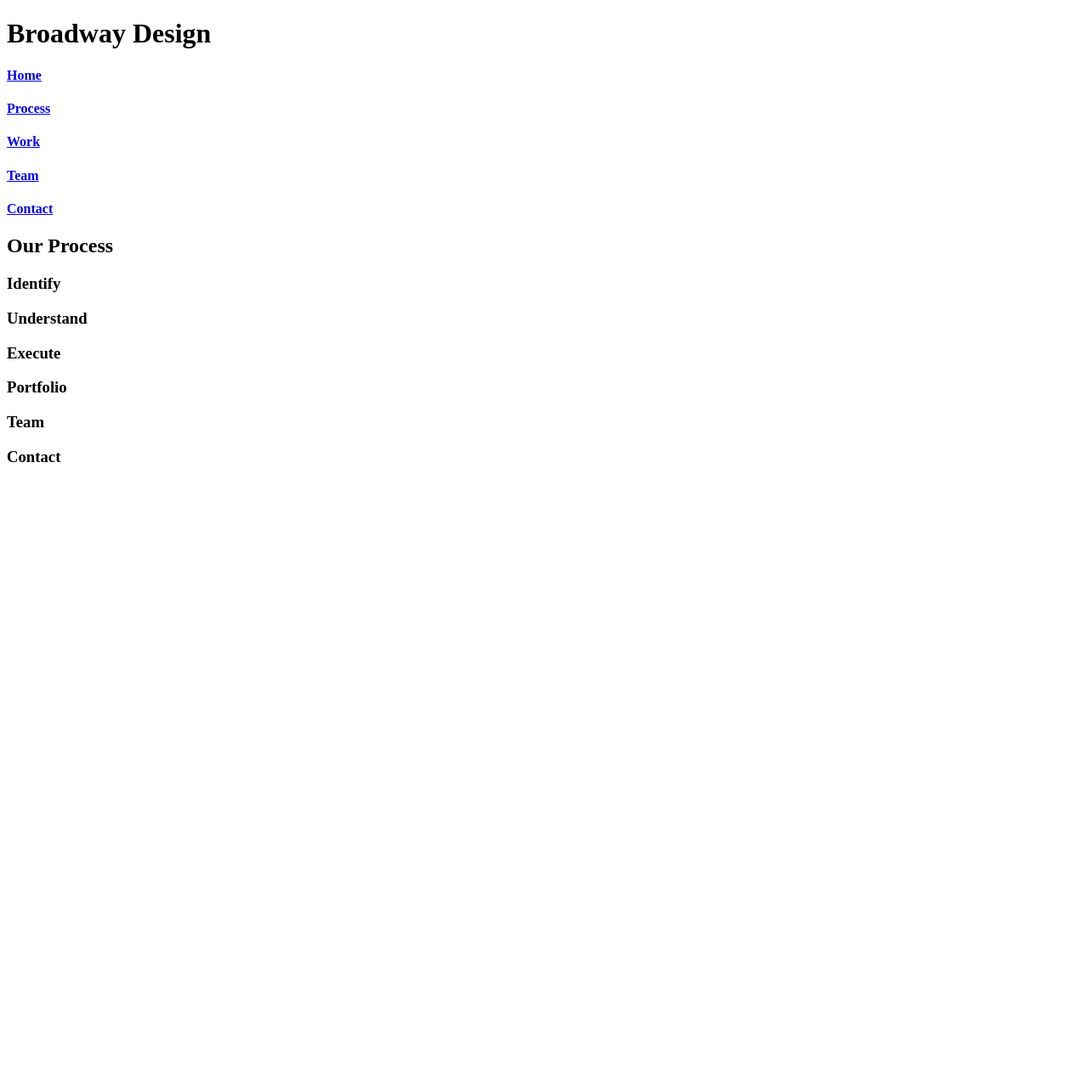
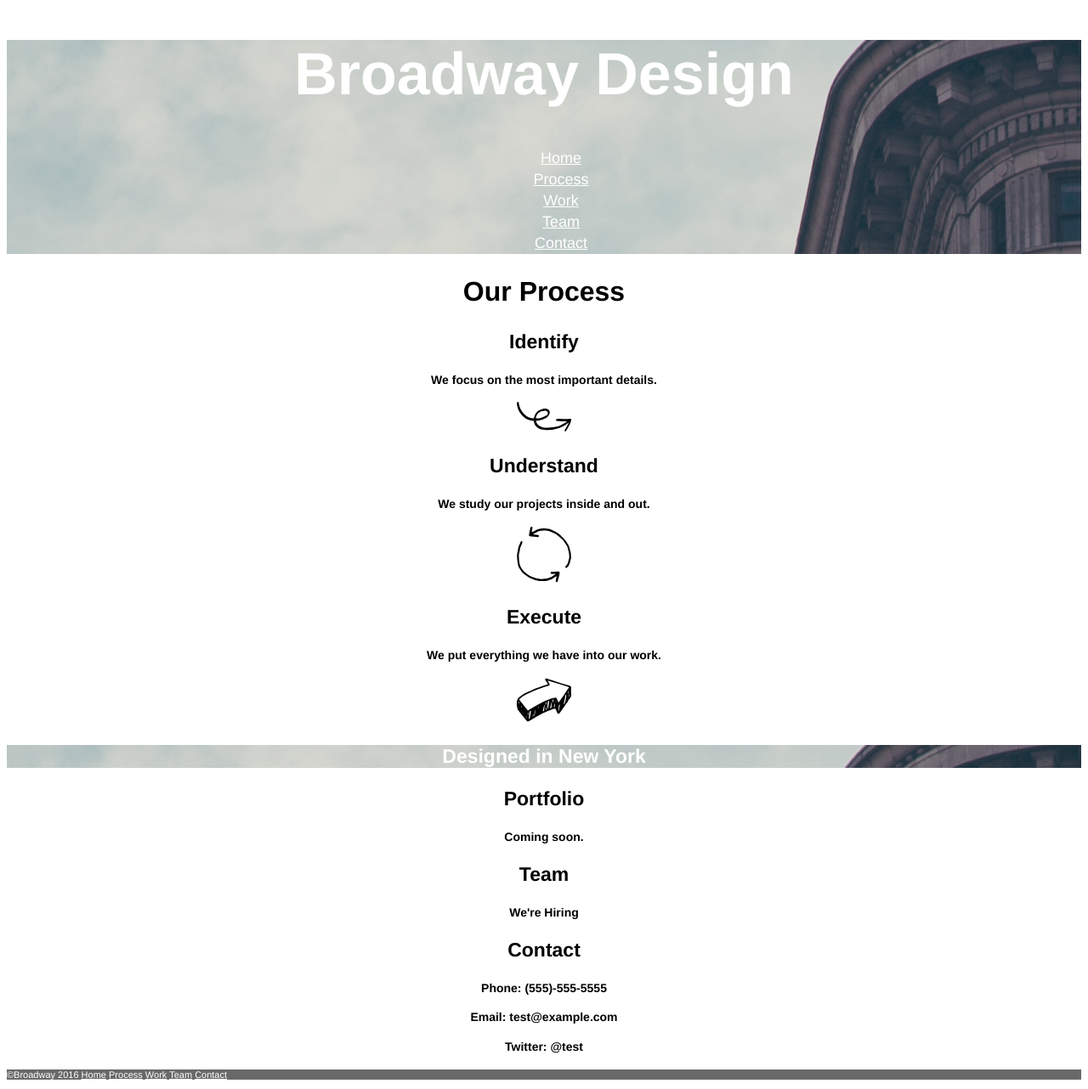
Before and after one commit to whiskeylifter/broadwaydesign, a plain HTML site: page index.html in a window 1280 px wide. Shown: the whole page at 85% size. Before the commit the page ends 800 px from the top, so only its background shows below. Drawn offline with Linux system fonts and the light colour scheme; files whose address does not match are found by name.

Commit message:
commit completed site.

```diff
--- a/index.html
+++ b/index.html
@@ -6,30 +6,58 @@
     <link href="./resources/css/style.css" type="text/css" rel="stylesheet">
   </head>
   <body>
-    <h1 id="Home">Broadway Design</h1>
-    <nav>
-      <div class="Menu">
-        <h4><a href="#Home">Home</a></h4>
-        <h4><a href="#Process">Process</a></h4>
-        <h4><a href="#Work">Work</a></h4>
-        <h4><a href="#Team">Team</a></h4>
-        <h4><a href="#Contact">Contact</a></h4>
-      </div>
-    </nav>
+    <div id="header">
+      <h1 id="Home">Broadway Design</h1>
+      <nav>
+        <div class="Menu">
+          <ul>
+            <li><a href="#Home">Home</a></li>
+            <li><a href="#Process">Process</a></li>
+            <li><a href="#Work">Work</a></li>
+            <li><a href="#Team">Team</a></li>
+            <li><a href="#Contact">Contact</a></li>
+          </ul>
+        </div>
+      </nav>
+    </div>
 
     <h2 id="Process">Our Process</h2>
 
     <h3 id="Work">Identify<h3>
+      <h4>We focus on the most important details.</h4>
+      <img src="C:\Users\Mandy\WebProjects\broadwaydesign\resources\images\identify.svg"/>
+      <br/>
 
     <h3>Understand<h3>
+      <h4>We study our projects inside and out.</h4>
+      <img src="C:\Users\Mandy\WebProjects\broadwaydesign\resources\images\understand.svg"
+      <br/>
 
     <h3>Execute<h3>
+      <h4>We put everything we have into our work.</h4>
+      <img src="C:\Users\Mandy\WebProjects\broadwaydesign\resources\images\execute.svg"
+      <br/>
+
+    <h3 id="background">Designed in New York</h3>
 
     <h3>Portfolio<h3>
+      <h4>Coming soon.</h4>
 
     <h3 id="Team">Team<h3>
+      <h4>We're Hiring</h4>
 
     <h3 id="Contact">Contact<h3>
+      <h4>Phone: (555)-555-5555</h4>
+      <h4>Email: test@example.com</h4>
+      <h4>Twitter: @test</h4>
 
+    <p>
+      ©Broadway 2016
+        <a href="#Home">Home</a>
+        <a href="#Process">Process</a>
+        <a href="#Work">Work</a>
+        <a href="#Team">Team</a>
+        <a href="#Contact">Contact</a>
+    </p>
   </body>
 </html>
--- a/resources/css/style.css
+++ b/resources/css/style.css
@@ -0,0 +1,54 @@
+body{
+  text-align: center;
+  font-family: Helvetica
+}
+
+h1{
+  font-size: 70px;
+  color: white;
+}
+
+h1, h2, h3{
+font-weight: bold;
+}
+
+#header, #background{
+  background-image: url("../images/TheFlatironBuilding.png")
+}
+
+#background{
+color: white;
+}
+
+ul {
+  list-style-type: none;
+  line-height: 25px;
+}
+
+li a{
+  font-size: 18px;
+  color: white;
+}
+
+h2{
+  font-size: 32px;
+}
+
+h3{
+  font-size: 23px;
+}
+
+h4{
+  font-size: 14px;
+}
+
+p {
+font-size: 11px;
+text-align: left;
+color: white;
+background-color: dimgray;
+}
+
+p a{
+color: white;
+}
```
